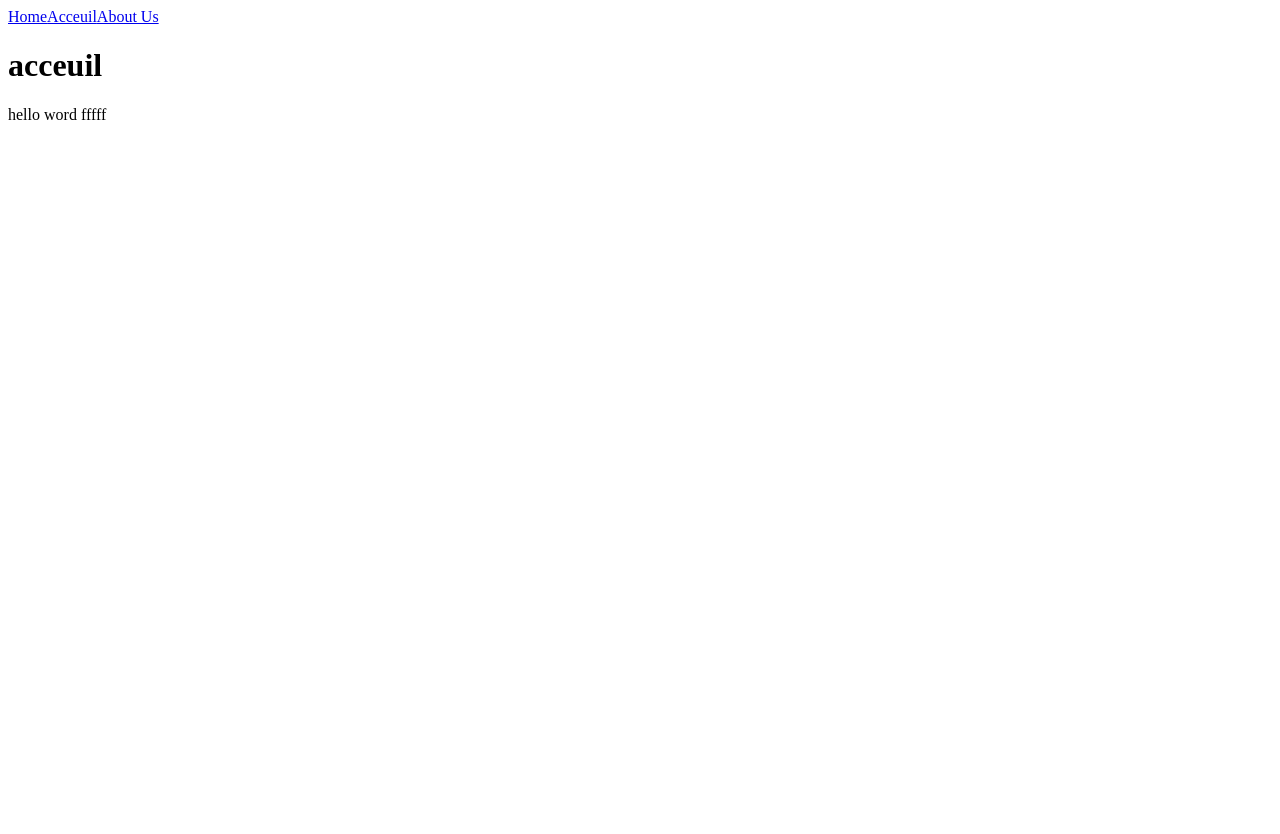
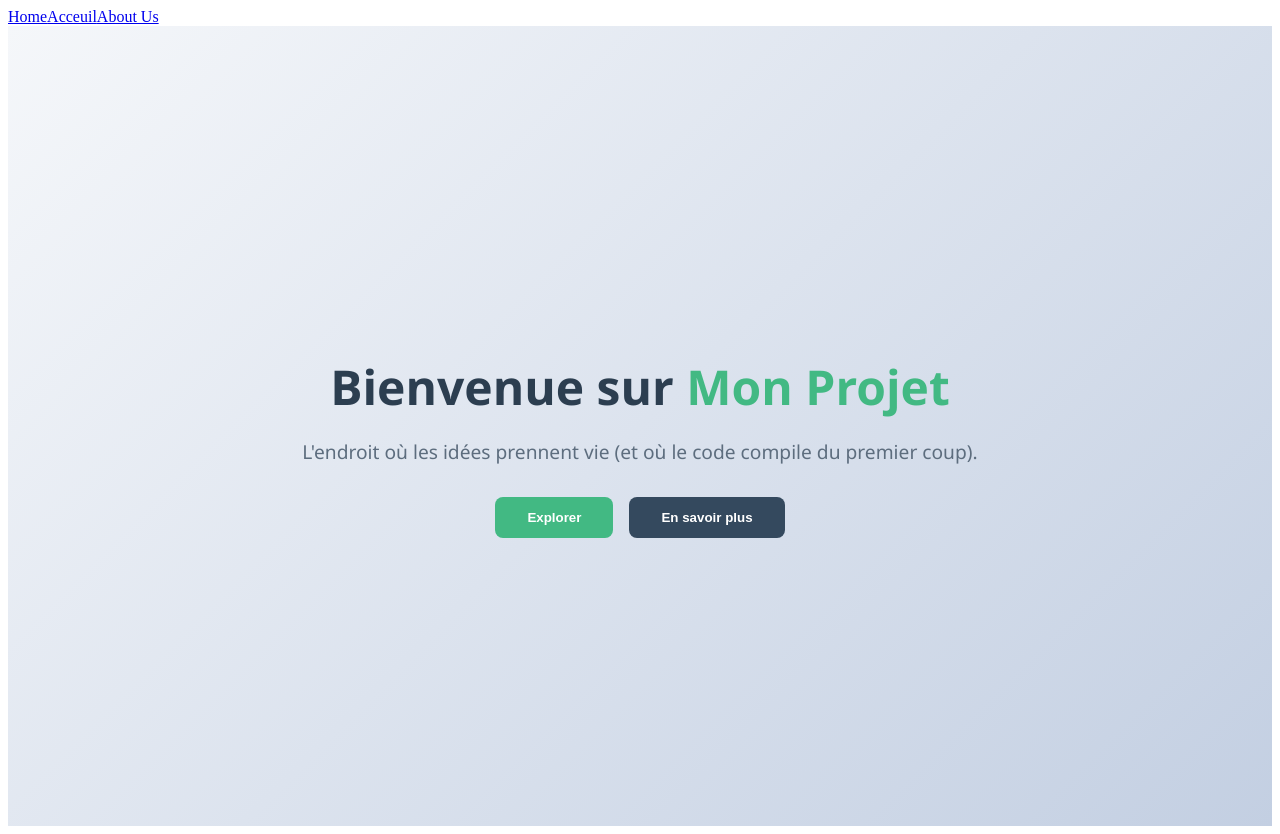
Before and after one commit to kenzokng68-creator/gith-collaboration, a Vue app in the folder GithTest/: page /acceuil in a window 1280 px wide. Before the commit the page ends 800 px from the top, so only its background shows below. Built offline with nearby package versions, Linux system fonts and the light colour scheme.

Commit message:
change acceuil

```diff
--- a/GithTest/src/views/AcceuilViews.vue
+++ b/GithTest/src/views/AcceuilViews.vue
@@ -1,17 +1,82 @@
+<template>
+  <div class="accueil">
+    <section class="hero">
+      <h1>Bienvenue sur <span class="accent">Mon Projet</span></h1>
+      <p>L'endroit où les idées prennent vie (et où le code compile du premier coup).</p>
+
+      <div class="actions">
+        <button @click="explorer" class="btn-primary">Explorer</button>
+        <button @click="enSavoirPlus" class="btn-secondary">En savoir plus</button>
+      </div>
+    </section>
+  </div>
+</template>
+
 <script setup>
+// Pas besoin de fioritures, on va droit au but
+const explorer = () => {
+  console.log("C'est parti pour l'aventure !");
+};
 
-
+const enSavoirPlus = () => {
+  alert("C'est une super application faite avec Vue 3 !");
+};
 </script>
 
+<style scoped>
+.accueil {
+  display: flex;
+  justify-content: center;
+  align-items: center;
+  height: 100vh;
+  text-align: center;
+  font-family: 'Segoe UI', Tahoma, Geneva, Verdana, sans-serif;
+  background: linear-gradient(135deg, #f5f7fa 0%, #c3cfe2 100%);
+}
 
-<template>
+.hero h1 {
+  font-size: 3rem;
+  color: #2c3e50;
+  margin-bottom: 1rem;
+}
 
-<h1>acceuil</h1>
-<p>hello word fffff</p>
-</template>
+.accent {
+  color: #42b983; /* Le beau vert de Vue */
+}
 
+.hero p {
+  font-size: 1.2rem;
+  color: #5d6d7e;
+  margin-bottom: 2rem;
+}
 
-<style scoped>
+.actions {
+  display: flex;
+  gap: 1rem;
+  justify-content: center;
+}
 
+button {
+  padding: 0.8rem 2rem;
+  border-radius: 8px;
+  border: none;
+  font-weight: bold;
+  cursor: pointer;
+  transition: transform 0.2s, opacity 0.2s;
+}
 
+button:hover {
+  transform: translateY(-2px);
+  opacity: 0.9;
+}
+
+.btn-primary {
+  background-color: #42b983;
+  color: white;
+}
+
+.btn-secondary {
+  background-color: #34495e;
+  color: white;
+}
 </style>
```
